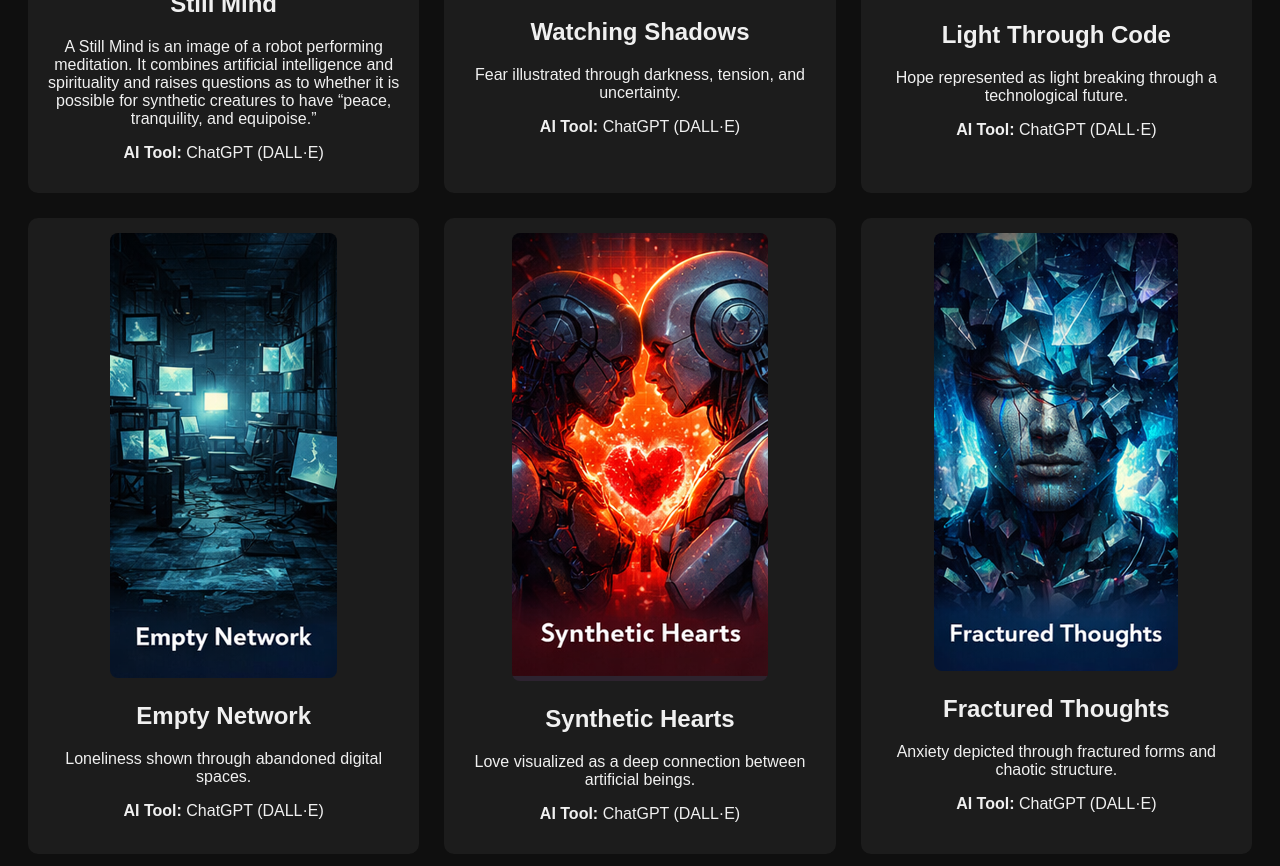
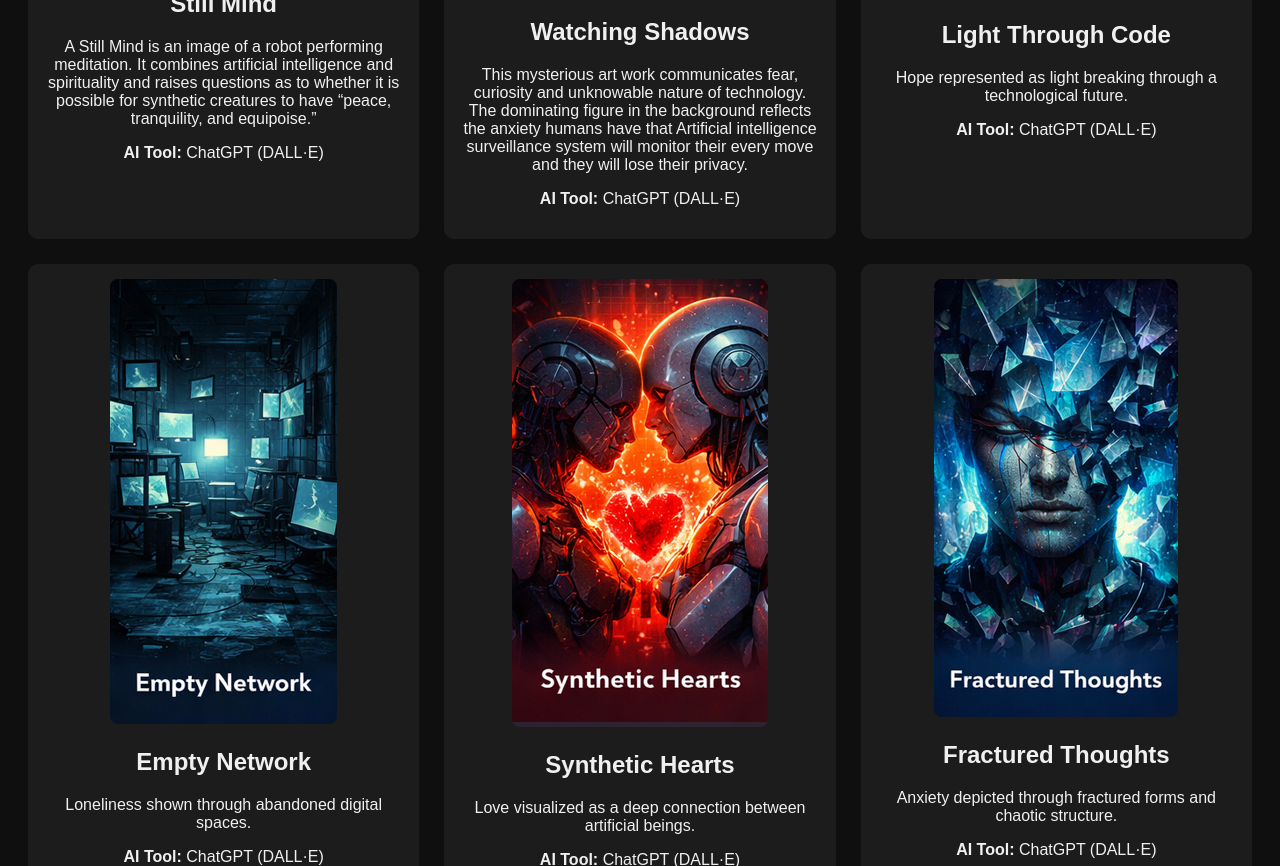
Before and after one commit to bonezone0707/Using-AI-Images-to-create-an-Art-Museum, a plain HTML site: page AI Art Museum/index (2).html in a window 1280 px wide. Shown: the part 1354-2220 px from the top of the page. Drawn offline with Linux system fonts and the light colour scheme.

Commit message:
Update index (2).html

```diff
--- a/AI Art Museum/index (2).html
+++ b/AI Art Museum/index (2).html
@@ -68,7 +68,8 @@ img {
 <div class="art">
 <img src="fear.png">
 <h2>Watching Shadows</h2>
-<p>Fear illustrated through darkness, tension, and uncertainty.</p>
+<p>This mysterious art work communicates fear,  curiosity and unknowable nature of technology. The dominating figure in the background reflects the anxiety humans have that Artificial intelligence surveillance system will monitor their every move and they will lose their privacy.
+</p>
 <p><strong>AI Tool:</strong> ChatGPT (DALL·E)</p>
 </div>
 
```
